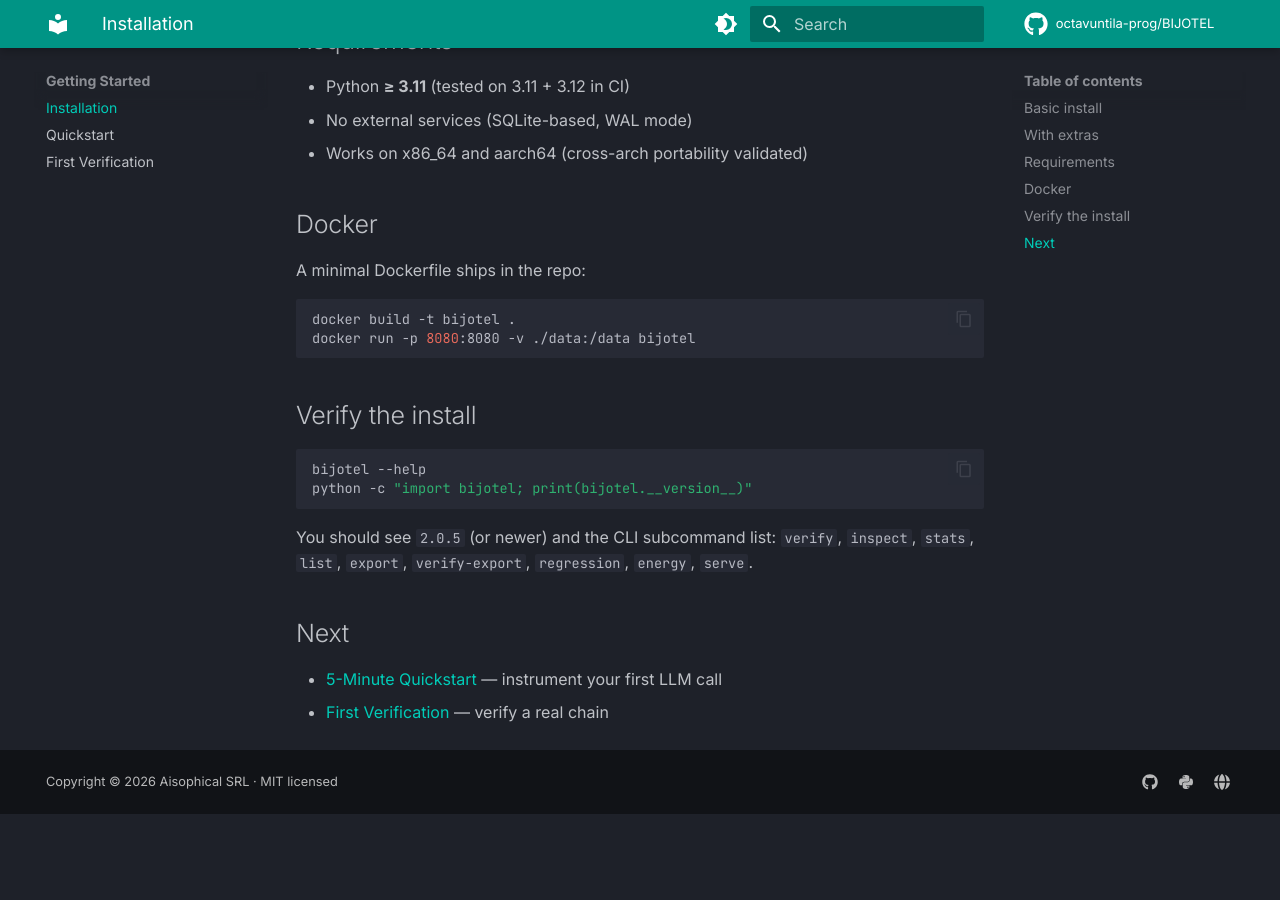
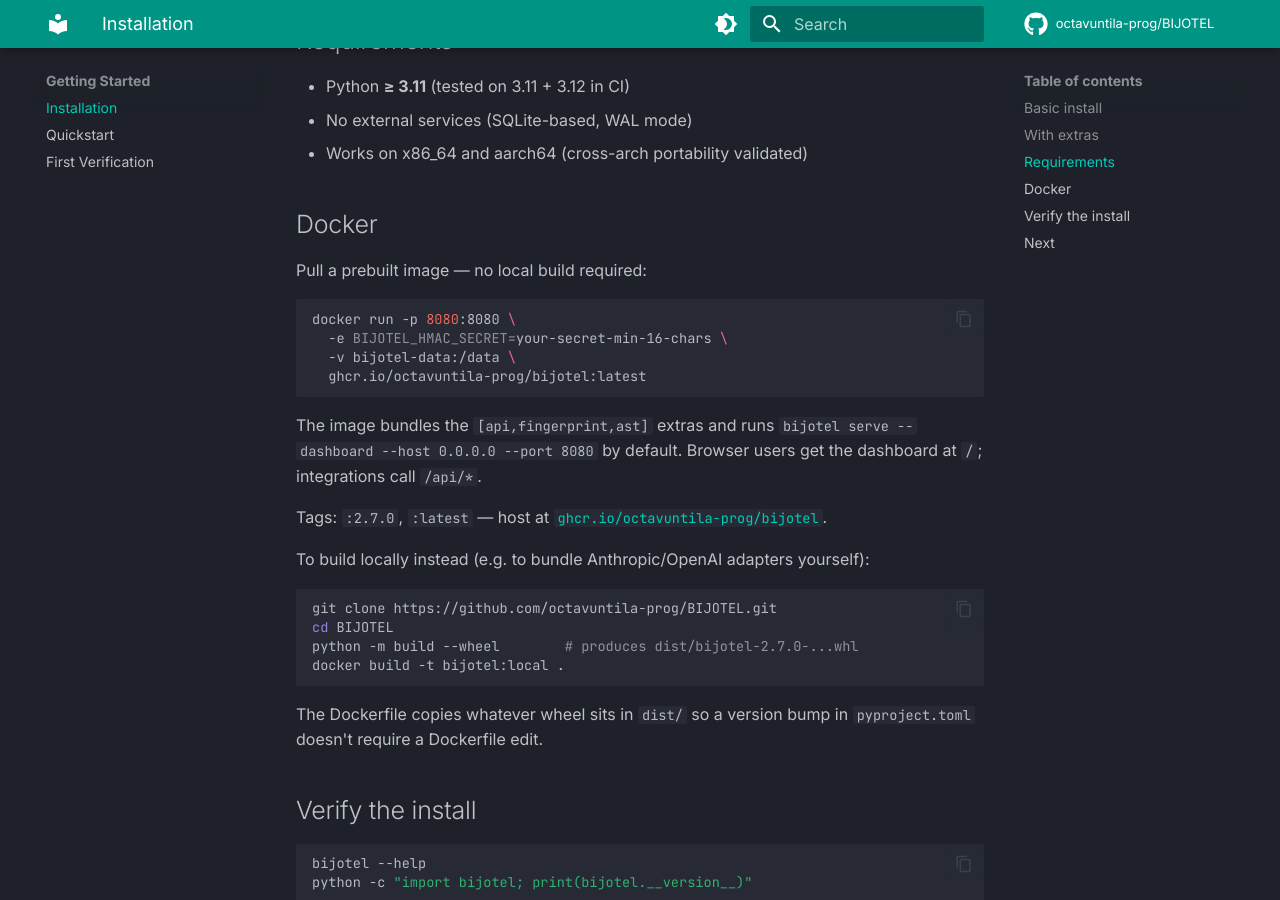
Before and after one commit to octavuntila-prog/BIJOTEL, an MkDocs documentation site: the page built from docs/getting-started/installation.md, in a window 1280 px wide and 900 px high, scrolled down 937 px. Built offline with MkDocs 1.6.1 and Material for MkDocs 9.7.7, drawn with Linux system fonts in a browser that asks for light colours; comment, search, counter and statistics services are not loaded; before the commit the page ends 1751 px from its top, so only the background shows below that.

Commit message:
docs: prebuilt Docker image on ghcr.io
README + docs/getting-started/installation.md now document the published
image at ghcr.io/octavuntila-prog/bijotel:{2.7.0,latest} as the
recommended Docker path. One-liner:

  docker run -p 8080:8080 \
    -e BIJOTEL_HMAC_SECRET=your-secret-min-16-chars \
    -v bijotel-data:/data \
    ghcr.io/octavuntila-prog/bijotel:latest

Image bundles [api,fingerprint,ast] extras and runs
`bijotel serve --dashboard --host 0.0.0.0 --port 8080` by default —
the dashboard lives at /, REST at /api/*.

Local-build instructions retained for users who want to bundle
provider adapters (anthropic, openai) into a derived image.

No version bump, no PyPI release — docs-only change.

Co-Authored-By: Claude Opus 4.7 <noreply@anthropic.com>

````diff
--- a/docs/getting-started/installation.md
+++ b/docs/getting-started/installation.md
@@ -44,12 +44,34 @@ pip install "bijotel[dev]"
 
 ## Docker
 
-A minimal Dockerfile ships in the repo:
+Pull a prebuilt image — no local build required:
 
 ```bash
-docker build -t bijotel .
-docker run -p 8080:8080 -v ./data:/data bijotel
+docker run -p 8080:8080 \
+  -e BIJOTEL_HMAC_SECRET=your-secret-min-16-chars \
+  -v bijotel-data:/data \
+  ghcr.io/octavuntila-prog/bijotel:latest
 ```
+
+The image bundles the `[api,fingerprint,ast]` extras and runs
+`bijotel serve --dashboard --host 0.0.0.0 --port 8080` by default.
+Browser users get the dashboard at `/`; integrations call `/api/*`.
+
+Tags: `:2.7.0`, `:latest` — host at
+[`ghcr.io/octavuntila-prog/bijotel`](https://github.com/octavuntila-prog/BIJOTEL/pkgs/container/bijotel).
+
+To build locally instead (e.g. to bundle Anthropic/OpenAI adapters
+yourself):
+
+```bash
+git clone https://github.com/octavuntila-prog/BIJOTEL.git
+cd BIJOTEL
+python -m build --wheel        # produces dist/bijotel-2.7.0-...whl
+docker build -t bijotel:local .
+```
+
+The Dockerfile copies whatever wheel sits in `dist/` so a version bump
+in `pyproject.toml` doesn't require a Dockerfile edit.
 
 ## Verify the install
 
````
Also changed, not shown: README.md (+18 -0 lines).
